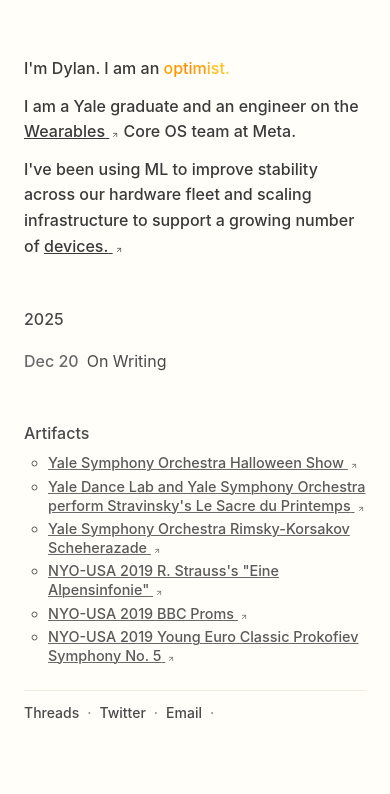
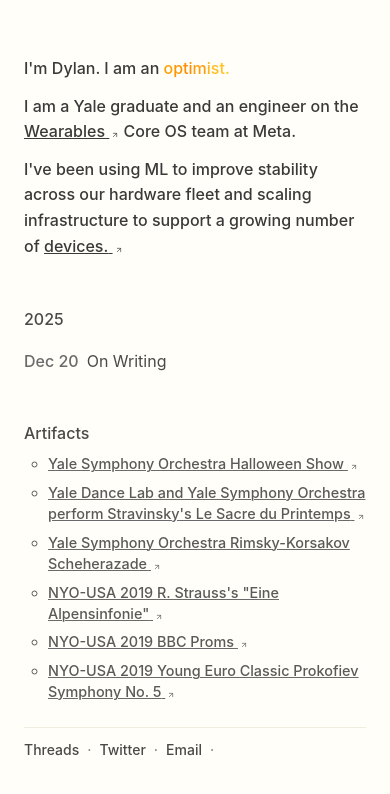
Before and after one commit to dylanfernandezdelara/dylanfdl_website, a Next.js app: page /about in a window 390 px wide. Shown: the top 794 px of the page. Built offline with nearby package versions, Linux system fonts and the light colour scheme; no server answers.

Commit message:
Adjust spacing and line-height for Artifacts list on About page (#21)
* Adjust artifacts spacing without altering link display

* Apply spacing fix to artifacts list

```diff
--- a/app/about/page.tsx
+++ b/app/about/page.tsx
@@ -45,8 +45,8 @@
           Artifacts
         </SectionHeading>
 
-        <ul className="mb-6 list-[circle] pl-6 text-[0.9rem] text-gray">
-          <li className="my-[0.3rem] leading-[1.3] text-fg3">
+        <ul className="mb-6 list-[circle] space-y-2 pl-6 text-[0.9rem] leading-[1.45] text-gray md:space-y-1 md:leading-[1.35]">
+          <li className="text-fg3">
             <ExternalLink
               href="https://youtu.be/WlSkFFIchMw?si=mGwrEpNj6yfEMmcc"
               thinGreyUnderline
@@ -56,7 +56,7 @@
               Yale Symphony Orchestra Halloween Show
             </ExternalLink>
           </li>
-          <li className="my-[0.3rem] leading-[1.3] text-fg3">
+          <li className="text-fg3">
             <ExternalLink
               href="https://youtu.be/mUGqOE6hAUA?si=QF2wAeMQhvD56yHK"
               thinGreyUnderline
@@ -66,7 +66,7 @@
               Yale Dance Lab and Yale Symphony Orchestra perform Stravinsky's Le Sacre du Printemps
             </ExternalLink>
           </li>
-          <li className="my-[0.3rem] leading-[1.3] text-fg3">
+          <li className="text-fg3">
             <ExternalLink
               href="https://youtu.be/7DqunJ6kFoU?si=am_9A10YKeiwEUR7&t=6"
               thinGreyUnderline
@@ -76,7 +76,7 @@
               Yale Symphony Orchestra Rimsky-Korsakov Scheherazade
             </ExternalLink>
           </li>
-          <li className="my-[0.3rem] leading-[1.3] text-fg3">
+          <li className="text-fg3">
             <ExternalLink
               href="https://youtu.be/4rajIRu84Bk?si=_w1r3Vu2SEllKNsH"
               thinGreyUnderline
@@ -86,7 +86,7 @@
               NYO-USA 2019 R. Strauss's "Eine Alpensinfonie"
             </ExternalLink>
           </li>
-          <li className="my-[0.3rem] leading-[1.3] text-fg3">
+          <li className="text-fg3">
             <ExternalLink
               href="https://youtu.be/VrcXomyo1yI?si=yQnD_OzlZ8pKsPWH"
               thinGreyUnderline
@@ -96,7 +96,7 @@
               NYO-USA 2019 BBC Proms
             </ExternalLink>
           </li>
-          <li className="my-[0.3rem] leading-[1.3] text-fg3">
+          <li className="text-fg3">
             <ExternalLink
               href="https://youtu.be/rpyJp9MEnAE?si=yqsxIOrXO_ptMv8j&t=23"
               thinGreyUnderline
```
